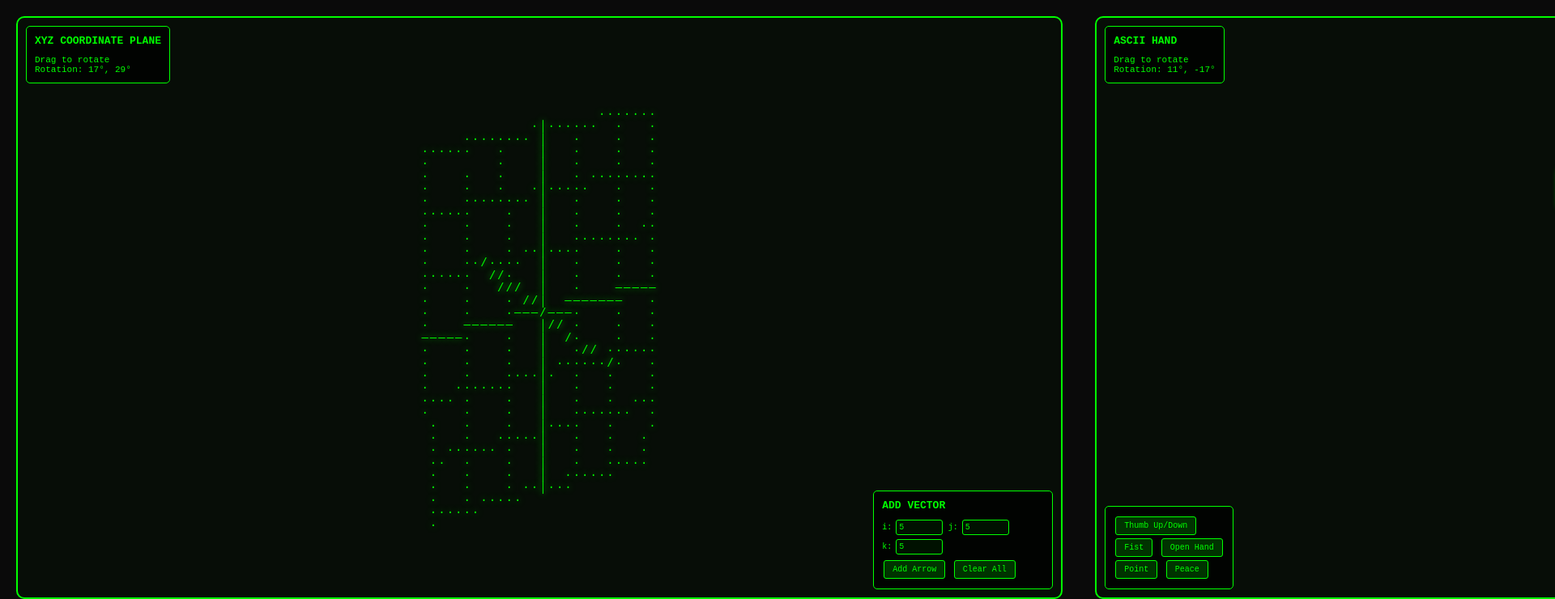
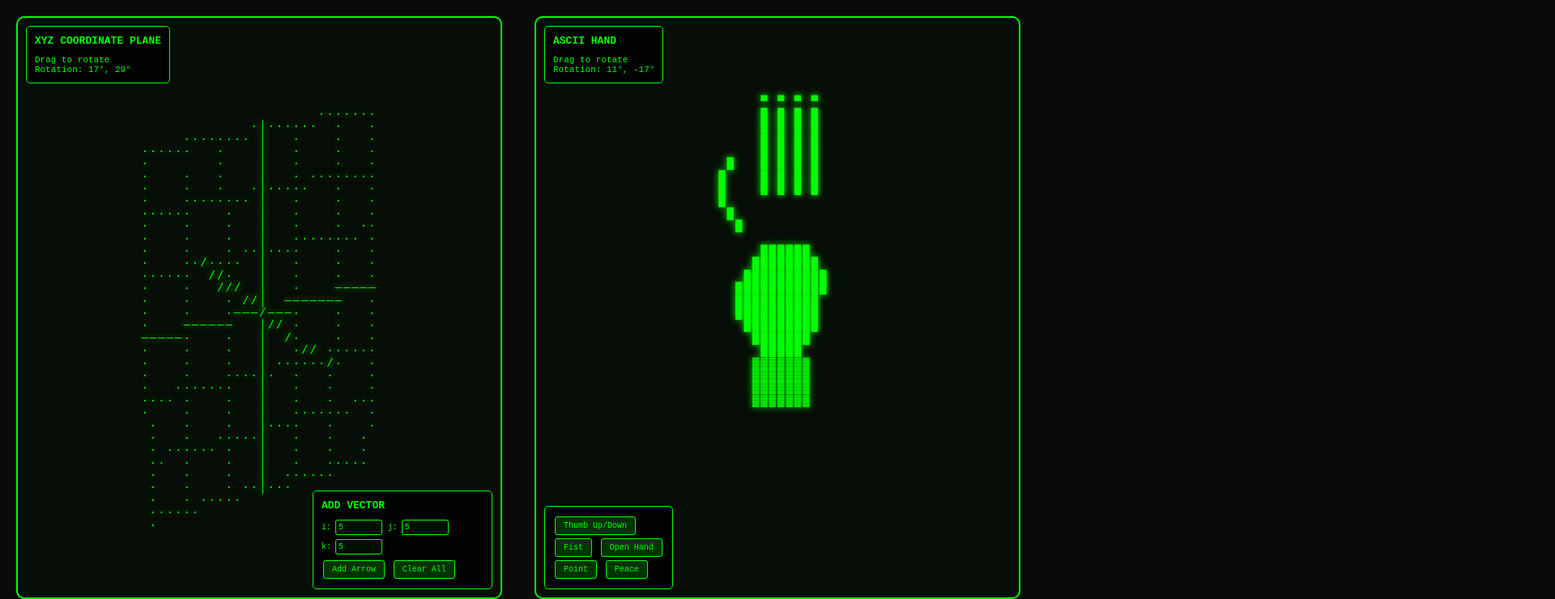
Before and after one commit to snylum/rhr, a plain HTML site: page index.html in a window 1280 px wide. Shown: the top 740 px of the page at 81% size, 1920 px wide, since content can reach past the window. Drawn offline with Linux system fonts and the light colour scheme.

Commit message:
Update index.html

```diff
--- a/index.html
+++ b/index.html
@@ -18,9 +18,13 @@
             display: flex;
             gap: 40px;
             height: 90vh;
+            max-width: 100vw;
+            overflow: hidden;
         }
         #plane-container, #hand-container {
             flex: 1;
+            min-width: 0;
+            max-width: 50%;
             display: flex;
             flex-direction: column;
             align-items: center;
@@ -30,6 +34,7 @@
             padding: 20px;
             position: relative;
             background: rgba(0, 20, 0, 0.3);
+            overflow: hidden;
         }
         #ascii-plane, #ascii-hand {
             font-size: 14px;
```
